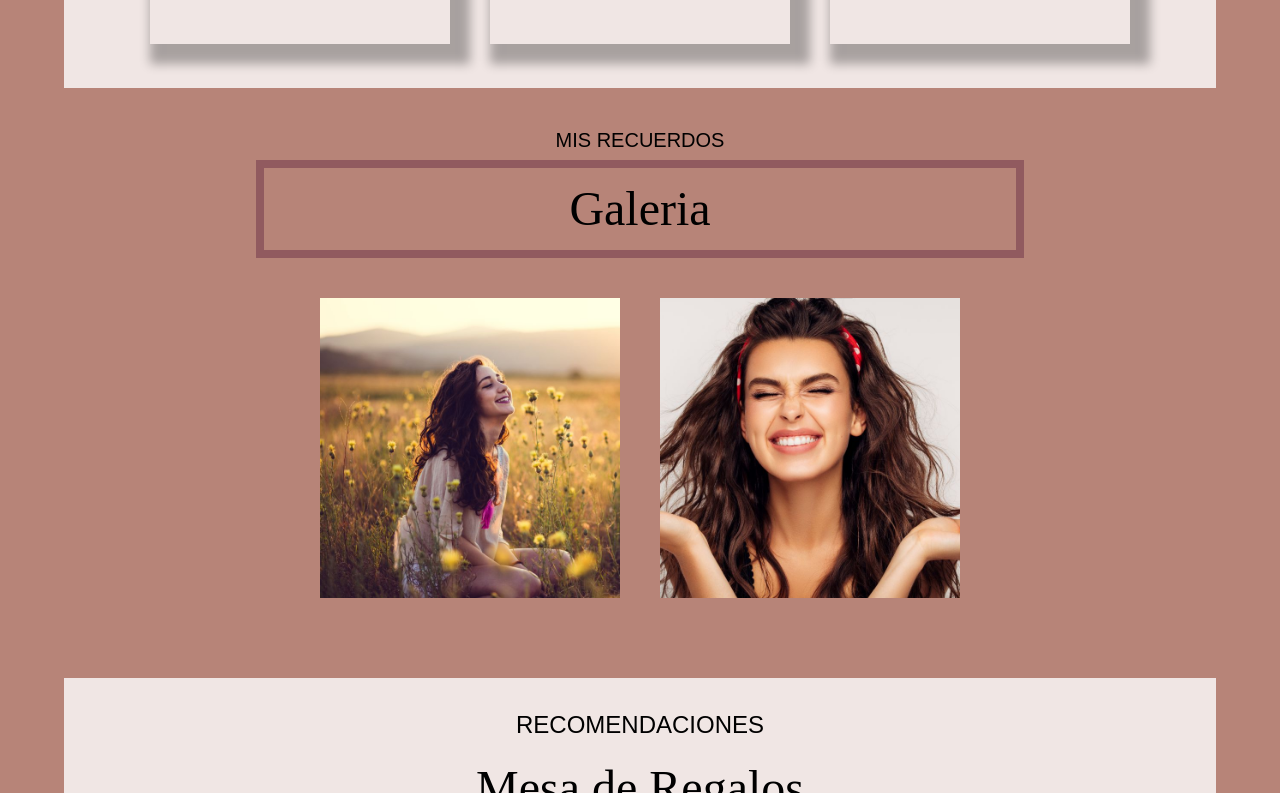
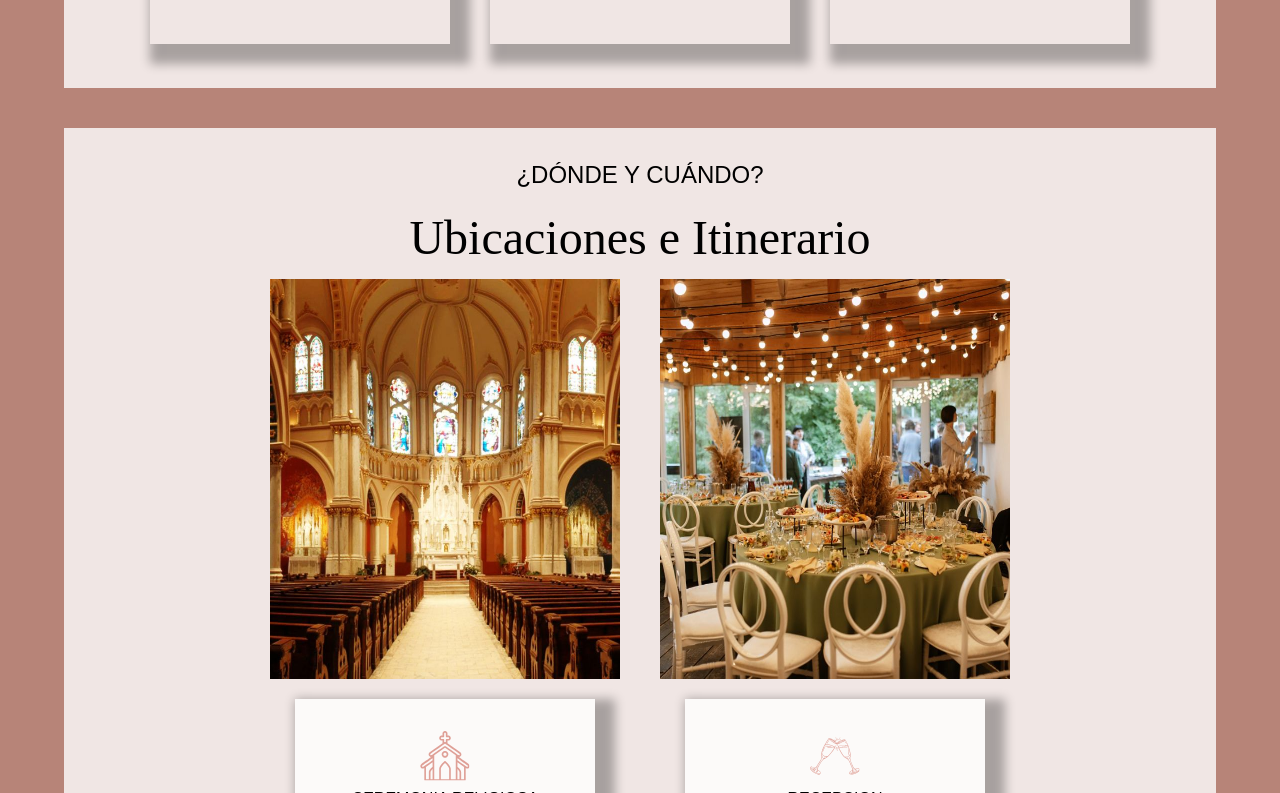
Before and after one commit to AngieProg/inv_sweet, a React (Vite) app: page / in a window 1280 px wide. Shown: the part 2807-3600 px from the top of the page. Built offline with nearby package versions, Linux system fonts and the light colour scheme; a web font is replaced by a local one.

Commit message:
Agrego componente Ubicacion y arreglo problema de la música

```diff
--- a/src/App.jsx
+++ b/src/App.jsx
@@ -1,4 +1,4 @@
-import {Hero, Padres, Confirmacion, Contador, DressCode, Invitado, Galeria, Hospedaje, Regalos} from "./sections";
+import {Hero, Padres, Confirmacion, Contador, DressCode, Invitado, Galeria, Hospedaje, Regalos, Ubicacion} from "./sections";
 import { useEffect } from "react";
 import "aos/dist/aos.css";
 import AOS from "aos";
@@ -26,9 +26,9 @@ const App = () =>{
       <section>
         <DressCode />
       </section>
-      {/* <section>
+      <section>
         <Ubicacion />
-      </section> */}
+      </section>
       <section>
         <Galeria />
       </section>
--- /dev/null
+++ b/src/assets/music/index.js
@@ -0,0 +1,5 @@
+import cancion from "./cancion.mp3";
+
+export{
+    cancion
+}
--- a/src/components/Song.jsx
+++ b/src/components/Song.jsx
@@ -1,6 +1,7 @@
 import { useState, useRef } from "react";
 import { musicPausa } from "../assets/images";
 import { musicPlay } from "../assets/images";
+import { cancion } from "../assets/music";
 
 const Song = () => {
 
@@ -34,7 +35,7 @@ const Song = () => {
                 className="w-[28px] h-[28px] object-contain"
                 onClick={handlePlayPause}
             />
-            <audio ref={audioRef} src="/cancion.mp3"/>
+            <audio ref={audioRef} src={cancion}/>
         </div>
     )
 }
```
Also changed, not shown: 1 other file (tests, documents, lock files or other folders).
